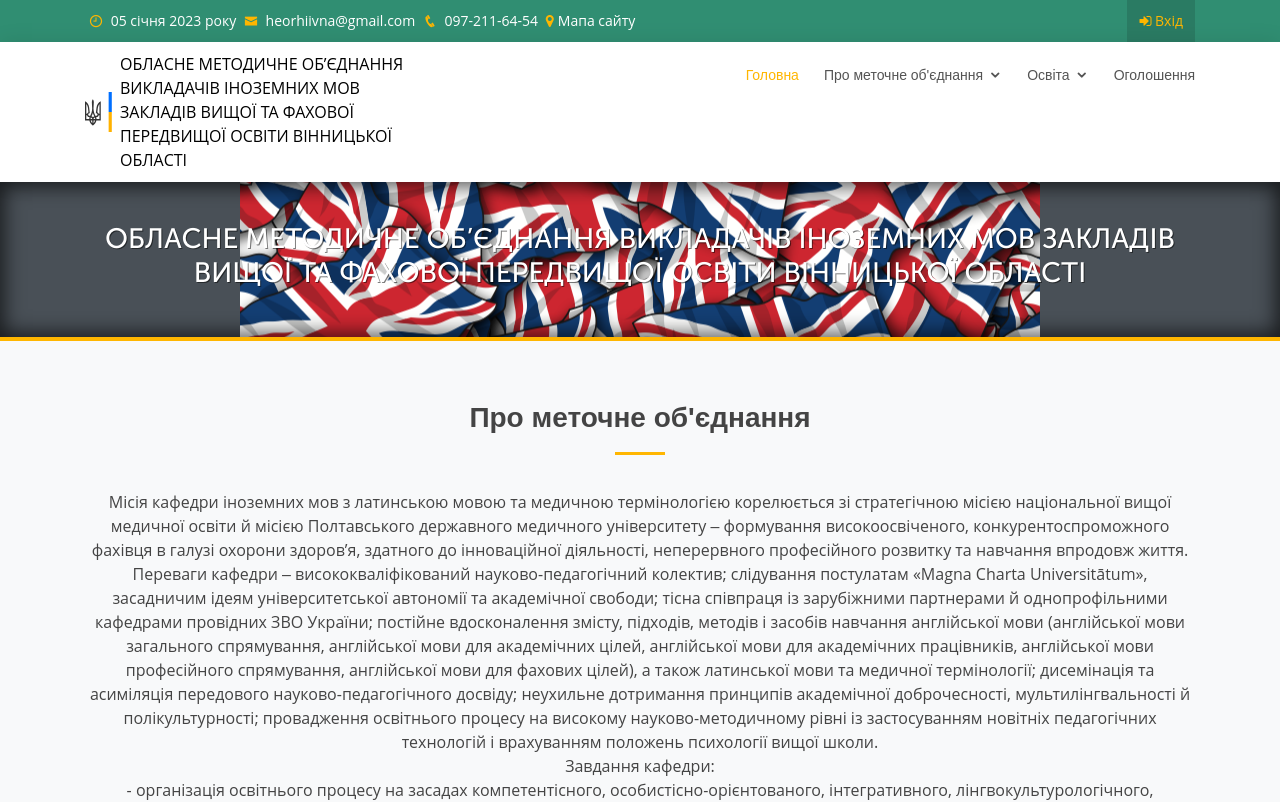
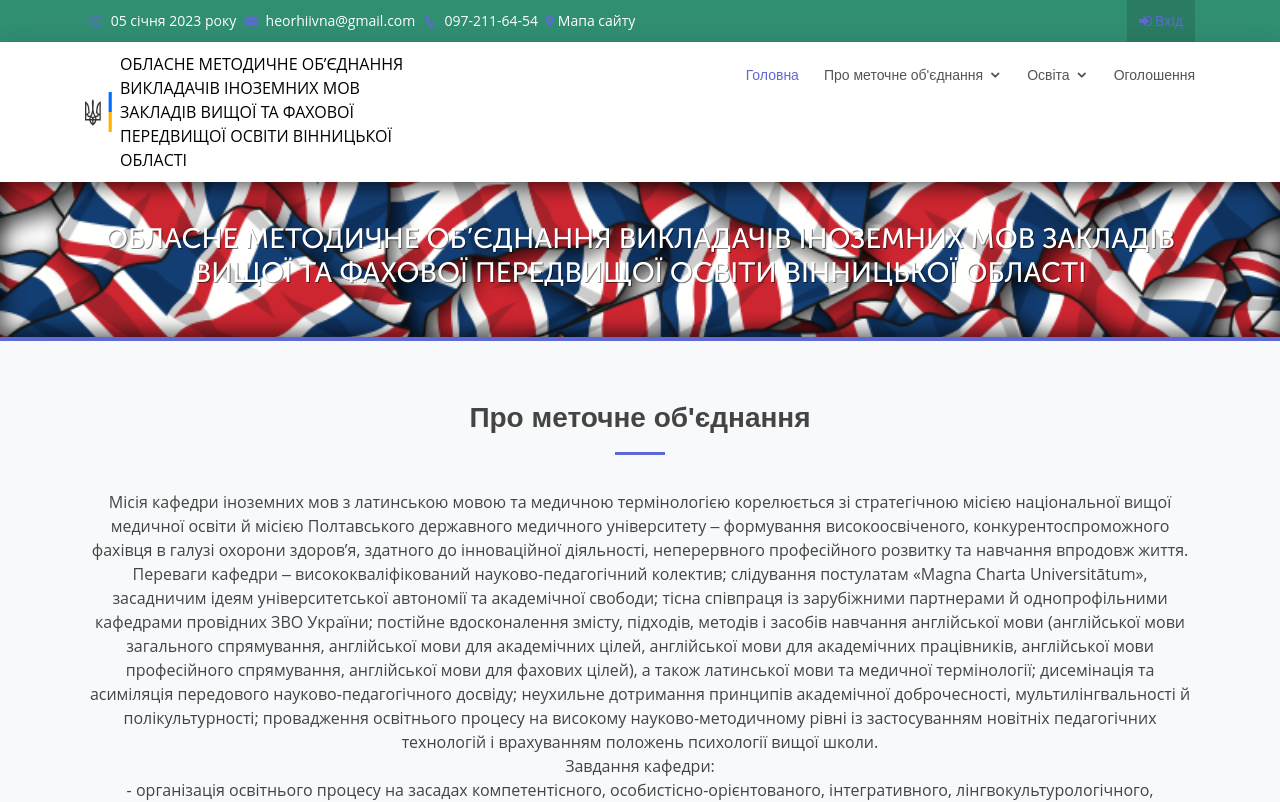
Before and after one commit to Andrey1303110/foreign-lang-new, a plain HTML site: page index.html in a window 1280 px wide. Shown: the top 802 px of the page. Drawn offline with Linux system fonts and the light colour scheme; a web font is replaced by a local one.

Commit message:
colors change

```diff
--- a/css/app.css
+++ b/css/app.css
@@ -373,7 +373,7 @@ body.view-home {
     background-color: #f8f9fa;
 }
 a {
-    color: #ffb600;
+    color: #6068d6;
 }
 a:hover {
     color: #e6a400;
@@ -481,8 +481,8 @@ a[savefrom_lm] + span {
     color: #fff;
     -webkit-animation-delay: 0.8s;
     animation-delay: 0.8s;
-    border: 2px solid #e6a400;
-    background: #e6a400;
+    border: 2px solid #6068d6;
+    background: #6068d6;
 }
 .btn-get-started:hover {
     background: transparent;
@@ -1214,7 +1214,7 @@ body.view-video--detail .view__title {
     color: #ffb600;
 }
 #topbar .contact-info i {
-    color: #ffb600;
+    color: #6068d6;
     padding: 4px;
 }
 #topbar .social-links a {
@@ -1253,6 +1253,7 @@ body.view-home .page-title {
 .page-title {
     background: #495057 url(../images/header-bg.png) no-repeat;
     background-position: 50%;
+    background-size: cover;
     text-align: center;
     padding: 30px 15px;
     -webkit-box-shadow: inset rgba(0, 0, 0, 0.68) 0 0 20px 4px;
@@ -2307,7 +2308,7 @@ p > iframe {
 .nav-menu .active > a,
 .nav-menu a:hover,
 .nav-menu li:hover > a {
-    color: #ffb600;
+    color: #6068d6;
     text-decoration: none;
 }
 .nav-menu .drop-down ul {
@@ -2503,7 +2504,7 @@ section {
     display: block;
     width: 50px;
     height: 3px;
-    background: #ffb600;
+    background: #6068d6;
     bottom: 0;
     left: calc(50% - 25px);
 }
@@ -2744,7 +2745,7 @@ section {
     background: #fff;
 }
 .services .icon-box:hover .icon i {
-    color: #ffb600;
+    color: #e24848;
 }
 .services .icon-box:hover .icon:before {
     background: #ef9383;
@@ -2754,7 +2755,7 @@ section {
     color: #fff;
 }
 .services {
-    border-top: 4px solid #ffb600;
+    border-top: 4px solid #6068d6;
 }
 .services .section-title {
     margin-bottom: -15px;
```
